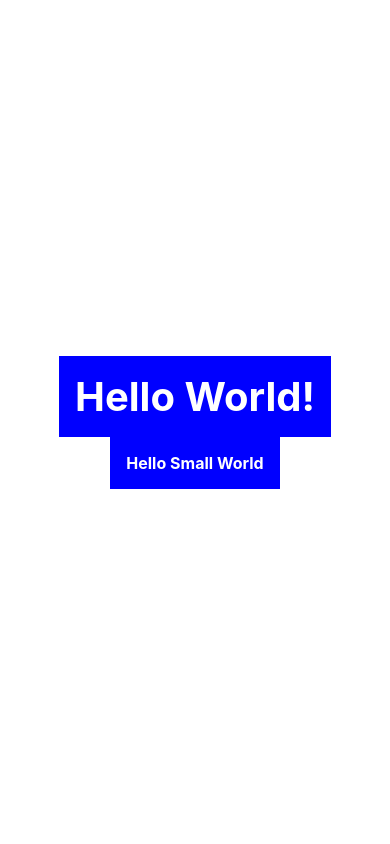
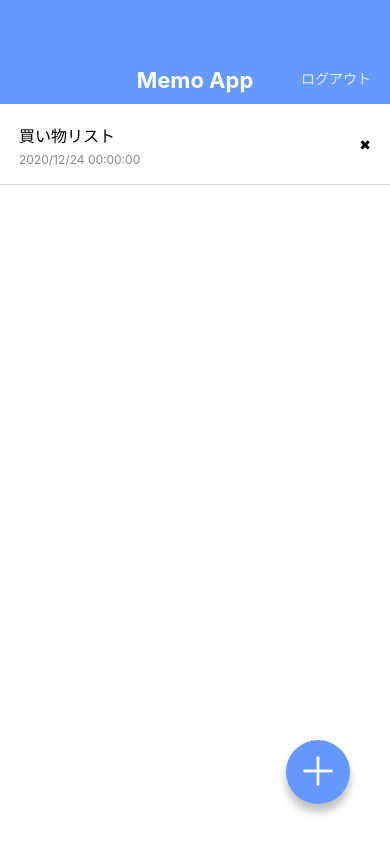
Before and after one commit to Naoki-Ii/rn-memoapp, a React Native app: screen / in a window 390 px wide. Built offline with nearby package versions, Linux system fonts and the light colour scheme.

Commit message:
add style

```diff
--- a/App.jsx
+++ b/App.jsx
@@ -1,15 +1,29 @@
-import { StatusBar } from 'expo-status-bar';
 import React from 'react';
 import { StyleSheet, Text, View } from 'react-native';
-
-import Hello from './src/components/hello';
 
 export default function App() {
   return (
     <View style={styles.container}>
-      <Hello bang={true}>World</Hello>
-      <Hello style={{fontSize: 16}}>Small World</Hello>
-      <StatusBar style="auto" />
+      <View style={styles.appbar}>
+        <View style={styles.appbarInner}>
+          <Text style={styles.appberTitle}>Memo App</Text>
+          <Text style={styles.appbarLight}>ログアウト</Text>
+        </View>
+      </View>
+      <View>
+        <View style={styles.memoListItem}>
+          <View>
+            <Text style={styles.memoListItemTitle}>買い物リスト</Text>
+            <Text style={styles.memoListItemTime}>2020/12/24 00:00:00</Text>
+          </View>
+          <View>
+            <Text>✖︎</Text>
+          </View>
+        </View>
+      </View>
+      <View style={styles.circleButton}>
+        <Text style={styles.circleButtonLabel}>＋</Text>
+      </View>
     </View>
   );
 }
@@ -18,7 +32,72 @@
   container: {
     flex: 1,
     backgroundColor: '#fff',
+  },
+  appbar: {
+    width:'100%',
+    height: 104,
+    backgroundColor: '#6699FF',
+    justifyContent: 'flex-end',
+
+  },
+  appbarInner: {
     alignItems: 'center',
+  },
+  appbarLight: {
+    position: 'absolute',
+    right:19,
+    bottom:16,
+    color:'rgba(255,255,255,0.8)',
+  },
+  appberTitle: {
+    marginBottom:8,
+    fontSize:22,
+    lineHeight:32,
+    color:'#ffffff',
+    fontWeight: 'bold',
+  },
+
+  memoListItem:{
+    backgroundColor:'#ffffff',
+    flexDirection: 'row',
+    justifyContent: 'space-between',
+    paddingVertical: 16,
+    paddingHorizontal: 19,
+    alignItems: 'center',
+    borderBottomWidth: 1,
+    borderColor: 'rgba(0,0,0,0.15)',
+  },
+
+  memoListItemTitle: {
+    fontSize:16,
+    lineHeight:32,
+
+  },
+  memoListItemTime: {
+    fontSize:12,
+    lineHeight:16,
+    color:'#848484',
+  },
+
+  circleButton: {
+    backgroundColor: '#6699FF',
+    width:64,
+    height:64,
+    borderRadius:32,
     justifyContent: 'center',
+    alignItems: 'center',
+    position: 'absolute',
+    right: 40,
+    bottom: 40,
+    shadowColor: '#000000',
+    shadowOffset:{width:0,height:8},
+    shadowOpacity: 0.25,
+    shadowRadius:8,
+  },
+
+  circleButtonLabel: {
+    color: '#ffffff',
+    fontSize: 40,
+    lineHeight: 40,
   },
 });
```
